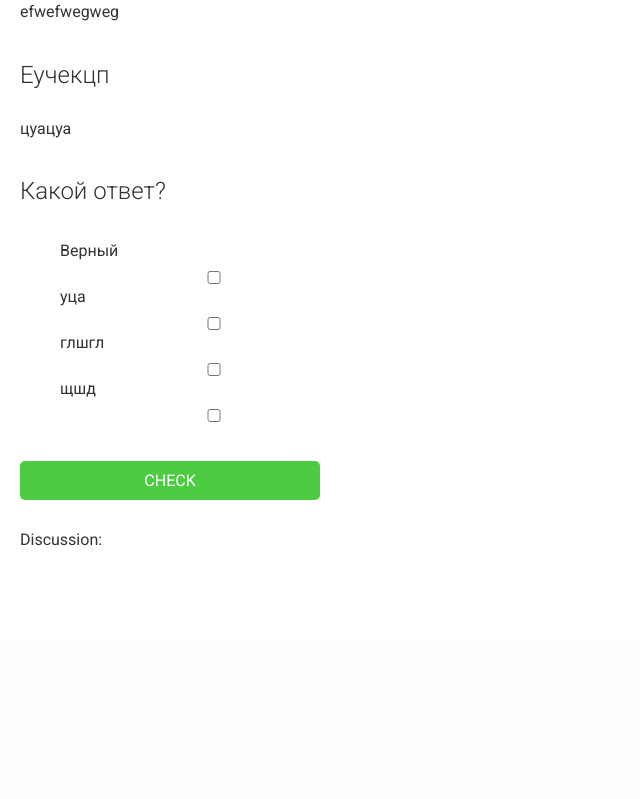
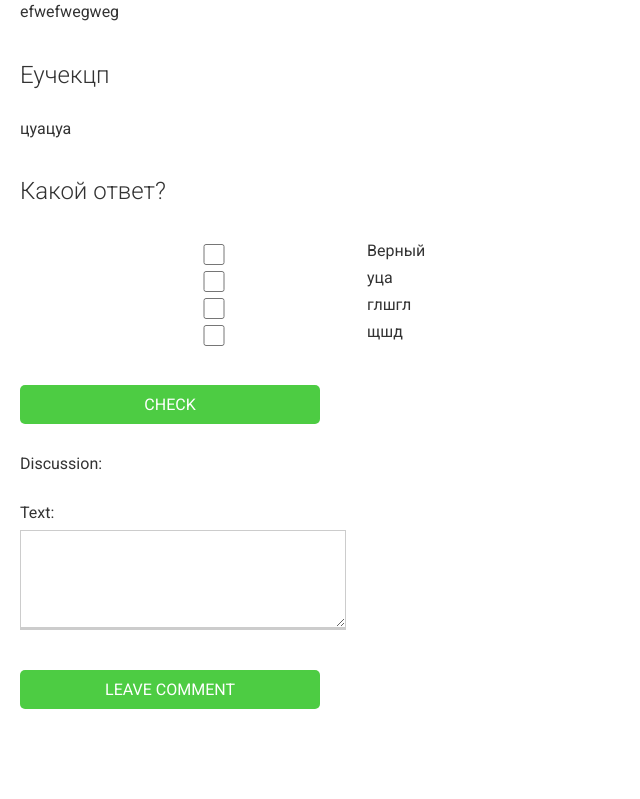
Before and after one commit to merilynmanson/educa, a Django app: page /students/course/1/1/ in a window 1280 px wide. Shown: the part 1397-2196 px from the top of the page, without its empty margins (0-640 px from the left). Before the commit the page ends 1943 px from the top, so only its background shows below. Run offline with Django 3.2, Linux system fonts and the light colour scheme; a user stored in the database is signed in; data comes from the database, SQL or seed files in the repository; both versions use the stored data as it was after the commit; data that the repository does not hold is empty; some libraries are stand-ins or nearby versions.

Commit message:
Discussion module was finished

```diff
--- /dev/null
+++ b/communicate/forms.py
@@ -0,0 +1,9 @@
+from django import forms
+
+from communicate.models import Comment
+
+
+class CommentForm(forms.ModelForm):
+    class Meta:
+        model = Comment
+        fields = ('text',)
--- a/communicate/models.py
+++ b/communicate/models.py
@@ -18,7 +18,7 @@ class CourseReview(models.Model):
 class Comment(models.Model):
     module = models.ForeignKey(Module, on_delete=models.CASCADE)
     user = models.ForeignKey(User, on_delete=models.CASCADE)
-    date = models.DateField(auto_now_add=True)
+    date = models.DateField(auto_now=True)
     text = models.TextField()
     replies_to = models.ForeignKey('self', on_delete=models.CASCADE, null=True, related_name='replies')
 
--- a/communicate/urls.py
+++ b/communicate/urls.py
@@ -12,4 +12,19 @@ urlpatterns = [
     path('course/module/<module_id>/get_comments/',
          views.GetCommentsView.as_view(),
          name='get_comments'),
+    path('comment/<comment_id>/add_comment_vote/<vote_type>/',
+         views.AddCommentVoteView.as_view(),
+         name='add_comment_vote'),
+    path('comment/<comment_id>/delete_comment_vote/',
+         views.DeleteCommentVoteView.as_view(),
+         name='delete_comment_vote'),
+    path('comment/<comment_id>/change_comment_vote/',
+         views.ChangeCommentVoteView.as_view(),
+         name='change_comment_vote'),
+    path('module/<module_id>/add_comment/',
+         views.AddCommentView.as_view(),
+         name='add_comment'),
+    path('comment/<comment_id>/edit_comment/',
+         views.EditCommentView.as_view(),
+         name='edit_comment'),
 ]
--- a/communicate/views.py
+++ b/communicate/views.py
@@ -2,14 +2,15 @@ import json
 
 from django.http import HttpResponseRedirect, HttpResponse
 from django.shortcuts import render
-from django.urls import reverse
+from django.urls import reverse, reverse_lazy
 from django.views import View
 from django.views.generic import CreateView, DeleteView
 
+from communicate.forms import CommentForm
 from communicate.help_logic import get_comment_tree
-from communicate.models import CourseReview, Comment
+from communicate.models import CourseReview, Comment, CommentVote
 from courses.forms import ReviewForm
-from courses.models import Course
+from courses.models import Course, Module
 
 
 class CreateReviewView(CreateView):
@@ -36,11 +37,81 @@ class DeleteReviewView(DeleteView):
 
 class GetCommentsView(View):
     def get(self, request, module_id):
-        threads = Comment.objects.filter(module_id=module_id, replies_to=None)
+        threads = Comment.objects.filter(module_id=module_id, replies_to=None).order_by('-date')
+
         result_dict = {}
         for t in threads:
             tread_tree = get_comment_tree(t, request.user)
             result_dict[f'comment_{t.id}'] = tread_tree
-            #result_dict[f'comment_{t.id}']['replies'] = tread_tree
 
         return HttpResponse(json.dumps(result_dict))
+
+
+class AddCommentVoteView(View):
+    def get(self, request, comment_id, vote_type):
+        comment = Comment.objects.get(id=comment_id)
+        if vote_type == 'like':
+            is_like = True
+        else:
+            is_like = False
+        print('REQUEST WAS RECEIVED!')
+        CommentVote.objects.create(comment=comment,
+                                   user=request.user,
+                                   is_like=is_like)
+
+        return HttpResponse(status=200)
+
+
+class DeleteCommentVoteView(View):
+    def get(self, request, comment_id):
+        comment = Comment.objects.get(id=comment_id)
+        vote = CommentVote.objects.get(user=request.user,
+                                       comment=comment)
+        vote.delete()
+        return HttpResponse(status=200)
+
+
+class ChangeCommentVoteView(View):
+    def get(self, request, comment_id):
+        comment = Comment.objects.get(id=comment_id)
+        vote = CommentVote.objects.get(user=request.user,
+                                       comment=comment)
+
+        if vote.is_like:
+            vote.is_like = False
+        else:
+            vote.is_like = True
+
+        vote.save()
+        return HttpResponse(status=200)
+
+
+class AddCommentView(View):
+    def post(self, request, module_id):
+        new_comment = CommentForm(request.POST).save(commit=False)
+        new_comment.user = request.user
+        new_comment.module_id = module_id
+        if 'replies_to' in request.POST:
+            new_comment.replies_to = Comment.objects.get(id=int(request.POST['replies_to']))
+        else:
+            new_comment.replies_to = None
+
+        new_comment.save()
+
+        return HttpResponseRedirect(reverse_lazy('student_course_detail_module',
+                                                 args=[Module.objects.get(id=module_id).course.id,
+                                                       module_id]))
+
+
+class EditCommentView(View):
+    def post(self, request, comment_id):
+        comment = Comment.objects.get(id=comment_id)
+        if comment.user != request.user:
+            return HttpResponse(status=403)
+
+        comment.text = request.POST['text']
+        comment.save()
+
+        return HttpResponseRedirect(reverse_lazy('student_course_detail_module',
+                                                 args=[comment.module.course.id,
+                                                       comment.module.id]))
--- a/students/views.py
+++ b/students/views.py
@@ -2,9 +2,11 @@ from django.contrib.auth import authenticate, login
 from django.contrib.auth.forms import UserCreationForm
 from django.contrib.auth.mixins import LoginRequiredMixin
 from django.contrib.contenttypes.models import ContentType
-from django.urls import reverse_lazy
+from django.http import HttpResponseRedirect
+from django.urls import reverse_lazy, reverse
 from django.views.generic import CreateView, FormView, ListView, DetailView
 
+from communicate.forms import CommentForm
 from courses.models import Course, FinishedModule, Module, Test, Content
 from students.forms import CourseEnrollForm
 
@@ -71,9 +73,15 @@ class StudentCourseDetailView(DetailView):
         finished_count = FinishedModule.objects.filter(user=request.user, module__course=self.get_object()).count()
         all_modules_count = Module.objects.filter(course=self.object).count()
 
+        if 'module_id' not in kwargs:
+            return HttpResponseRedirect(reverse_lazy('student_course_detail_module',
+                                                     args=[context['module'].course.id, context['module'].id]))
+
         if all_modules_count == 0:
             context['progress'] = 100
         else:
-            context['progress'] = int(finished_count/all_modules_count * 100)
+            context['progress'] = int(finished_count / all_modules_count * 100)
+
+        context['new_comment_form'] = CommentForm()
 
         return self.render_to_response(context=context)
--- a/templates/courses/content/test.html
+++ b/templates/courses/content/test.html
@@ -2,7 +2,7 @@
     <form action="{% url 'check_test' module.id item.id %}" method="GET">
         <ul style="list-style-type: none">
             {% for choice in item.testitem_set.all %}
-                <li><label for="choice_{{ choice.id }}">{{ choice.item_title }}</label><input type="checkbox" name="choice_{{ choice.id }}"></li>
+                <li style="display: flex; flex-direction: row"><input type="checkbox" name="choice_{{ choice.id }}"><label for="choice_{{ choice.id }}">{{ choice.item_title }}</label></li>
             {% endfor %}
         </ul>
         <input type="submit" value="Check">
--- a/templates/students/course/detail.html
+++ b/templates/students/course/detail.html
@@ -34,6 +34,11 @@
     {% endfor %}
 
   <p>Discussion:</p>
+      <form action="{% url 'add_comment' module.id %}" method="POST">
+          {% csrf_token %}
+          {{ new_comment_form.as_p }}
+          <input type="submit" value="Leave comment">
+      </form>
     <div id="comments">
     </div>
   </div>
@@ -68,20 +73,9 @@
 
             const url = "http://127.0.0.1:8000/course/check_test_was_done/" + tests[i].id;
 
-            /* Здесь мы указываем параметры соединения с сервером, т.е. мы указываем метод соединения GET,
-            а после запятой мы указываем путь к файлу на сервере который будет обрабатывать наш запрос. */
             request.open('GET', url);
-
-            // Указываем заголовки для сервера, говорим что тип данных, - контент который мы хотим получить должен быть не закодирован.
             request.setRequestHeader('Content-Type', 'application/json');
-
-            // Здесь мы получаем ответ от сервера на запрос, лучше сказать ждем ответ от сервера
             request.addEventListener("readystatechange", () => {
-
-                /*   request.readyState - возвращает текущее состояние объекта XHR(XMLHttpRequest) объекта,
-             бывает 4 состояния 4-е состояние запроса - операция полностью завершена, пришел ответ от сервера,
-             вот то что нам нужно request.status это статус ответа,
-             нам нужен код 200 это нормальный ответ сервера, 401 файл не найден, 500 сервер дал ошибку и прочее...   */
                 if (request.readyState === 4 && request.status === 200) {
                     let resp = JSON.parse(request.response);
                     if (resp["status"] !== "not_done") {
@@ -108,8 +102,6 @@
 
                 }
             });
-
-            // Выполняем запрос
             request.send();
         }
 
@@ -144,7 +136,7 @@
                     console.log(comments_json);
                     let threads_keys = Object.keys(comments_json);
                     for (let i=0; i < threads_keys.length; i++) {
-                        parse_comments_json(threads_keys[i].toString(), comments_json[threads_keys[i].toString()], 0)
+                        parse_comments_json(comments_json[threads_keys[i].toString()], 0)
                     }
 
                 }
@@ -152,7 +144,7 @@
             gain_comments_request.send();
 
 
-            function parse_comments_json(comment_title, comment, offset) {
+            function parse_comments_json(comment, offset) {
                 let comments_div = document.getElementById("comments");
                 let div = document.createElement("div");
                 div.className = "comment";
@@ -161,21 +153,135 @@
                 div.style.flexDirection = "column";
                 div.style.margin = "15px " + "15px " + "15px " + (50 * offset).toString() + "px";
                 div.style.padding = "15px";
+
                 let p_title = document.createElement("p");
-                p_title.innerText = comment_title.toString();
+                p_title.innerText = comment["content"]["username"].toString() +
+                    " (" + comment["content"]["date"].toString() + ")";
+
                 let p_text = document.createElement("p");
                 p_text.innerText = comment["content"]["text"];
-                let p_date = document.createElement("p");
-                p_date.innerText = "Here will be the date";
+
+                let btn_like = document.createElement("button");
+                btn_like.innerText = "+ (" + comment["content"]["likes"].toString() + ")";
+                btn_like.style.width = "50px";
+                btn_like.style.height = "20px";
+                if (comment["content"]["my_vote"] === true) {
+                    btn_like.style.fontWeight = "bold";
+                }
+                btn_like.addEventListener("click", function () {
+                    const change_vote_request = new XMLHttpRequest();
+                    let change_vote_url = "";
+                    //change_vote_request.open('GET', change_vote_url);
+
+                    change_vote_request.addEventListener("readystatechange", () => {
+                        if (change_vote_request.readyState === 4 && change_vote_request.status === 200) {
+                            console.log("REQUEST WAS SENT!");
+                        }
+                    });
+                    if (comment["content"]["my_vote"] === null) {
+                        console.log("ANY PROBLEMS?");
+                        change_vote_request.open("GET", "http://127.0.0.1:8000/communicate/comment/" + comment["content"]["id"] + "/add_comment_vote/like/");
+                        change_vote_request.setRequestHeader('Content-Type', 'text/html');
+                        change_vote_request.send();
+                    } else if (comment["content"]["my_vote"] === true) {
+                        change_vote_request.open("GET", "http://127.0.0.1:8000/communicate/comment/" + comment["content"]["id"] + "/delete_comment_vote/");
+                        change_vote_request.setRequestHeader('Content-Type', 'text/html');
+                        change_vote_request.send();
+                    } else if (comment["content"]["my_vote"] === false) {
+                        // Delete dislike request and add like request
+                        console.log('Was dislike but here is like now');
+                        change_vote_request.open("GET", "http://127.0.0.1:8000/communicate/comment/" + comment["content"]["id"] + "/change_comment_vote/");
+                        change_vote_request.setRequestHeader('Content-Type', 'text/html');
+                        change_vote_request.send();
+                    }
+
+
+                });
+
+
+                let btn_dislike = document.createElement("button");
+                btn_dislike.innerText = "- (" + comment["content"]["dislikes"].toString() + ")";
+                btn_dislike.style.width = "50px";
+                btn_dislike.style.height = "20px";
+                if (comment["content"]["my_vote"] === false) {
+                    btn_dislike.style.fontWeight = "bold";
+                }
+                btn_dislike.addEventListener("click", function () {
+                    const change_vote_request = new XMLHttpRequest();
+                    let change_vote_url = "";
+                    //change_vote_request.open('GET', change_vote_url);
+
+                    change_vote_request.addEventListener("readystatechange", () => {
+                        if (change_vote_request.readyState === 4 && change_vote_request.status === 200) {
+                            console.log("REQUEST WAS SENT!");
+                        }
+                    });
+                    if (comment["content"]["my_vote"] === null) {
+                        console.log("ANY PROBLEMS?");
+                        change_vote_request.open("GET", "http://127.0.0.1:8000/communicate/comment/" + comment["content"]["id"] + "/add_comment_vote/dislike/");
+                        change_vote_request.setRequestHeader('Content-Type', 'text/html');
+                        change_vote_request.send();
+                    } else if (comment["content"]["my_vote"] === false) {
+                        change_vote_request.open("GET", "http://127.0.0.1:8000/communicate/comment/" + comment["content"]["id"] + "/delete_comment_vote/");
+                        change_vote_request.setRequestHeader('Content-Type', 'text/html');
+                        change_vote_request.send();
+                    } else if (comment["content"]["my_vote"] === true) {
+                        // Delete dislike request and add like request
+                        console.log('Was dislike but here is like now');
+                        change_vote_request.open("GET", "http://127.0.0.1:8000/communicate/comment/" + comment["content"]["id"] + "/change_comment_vote/");
+                        change_vote_request.setRequestHeader('Content-Type', 'text/html');
+                        change_vote_request.send();
+                    }
+
+
+                });
+
+                let btn_reply = document.createElement("a");
+                btn_reply.innerText = "Reply";
+                btn_reply.addEventListener("click", function () {
+                    let reply_form = document.getElementById("reply_form");
+                    if (reply_form !== null) {
+                        comments_div.removeChild(reply_form);
+                    } else {
+                        let new_reply_div = document.createElement("div");
+
+                        new_reply_div.innerHTML = '<form id="reply_form" action="{% url 'add_comment' module_id%}" method="POST">' +
+                            '<input type="hidden" name="replies_to" value="'+ comment["content"]["id"].toString() +'"/>' +
+                            '<textarea name="text" form="reply_form"></textarea>' +
+                            '{% csrf_token %}' + '<input type="submit" value="Reply"/>' + "</form>";
+                        div.insertAdjacentHTML("afterend", new_reply_div.innerHTML);
+                    }
+                });
+
+
                 div.appendChild(p_title);
                 div.appendChild(p_text);
-                div.appendChild(p_date);
+                div.appendChild(btn_like);
+                div.appendChild(btn_dislike);
+                div.appendChild(btn_reply);
+
+                let user_id = {{ user.id }};
+                if (comment["content"]["user_id"] === user_id) {
+                    let btn_edit = document.createElement("a");
+                    btn_edit.innerText = "Edit";
+                    btn_edit.addEventListener("click", function () {
+                        let edit_form = document.createElement("div");
+                        edit_form.innerHTML = '<form id="reply_form" action="http://127.0.0.1:8000/communicate/comment/'+
+                            comment["content"]["id"] +'/edit_comment/" method="POST">' +
+                                '<input type="hidden" name="id" value="'+ comment["content"]["id"].toString() +'"/>' +
+                                '<textarea name="text" form="reply_form">' + comment['content']['text'] + '</textarea>' +
+                                '{% csrf_token %}' + '<input type="submit" value="Save"/>' + "</form>";
+                        p_text.insertAdjacentHTML("beforebegin", edit_form.innerHTML);
+                        div.removeChild(p_text);
+                    });
+                    div.appendChild(btn_edit);
+                }
                 comments_div.appendChild(div);
 
                 if (comment["replies"] !== null) {
                     let replies_titles = Object.keys(comment["replies"]);
                     for (let i=0; i < replies_titles.length; i++) {
-                        parse_comments_json(replies_titles[i].toString(), comment["replies"][replies_titles[i].toString()], offset+1)
+                        parse_comments_json(comment["replies"][replies_titles[i].toString()], offset+1)
                     }
                 }
 
```
Also changed, not shown: communicate/help_logic.py (+8 -11 lines), db.sqlite3, students/forms.py (line endings or trailing spaces).
